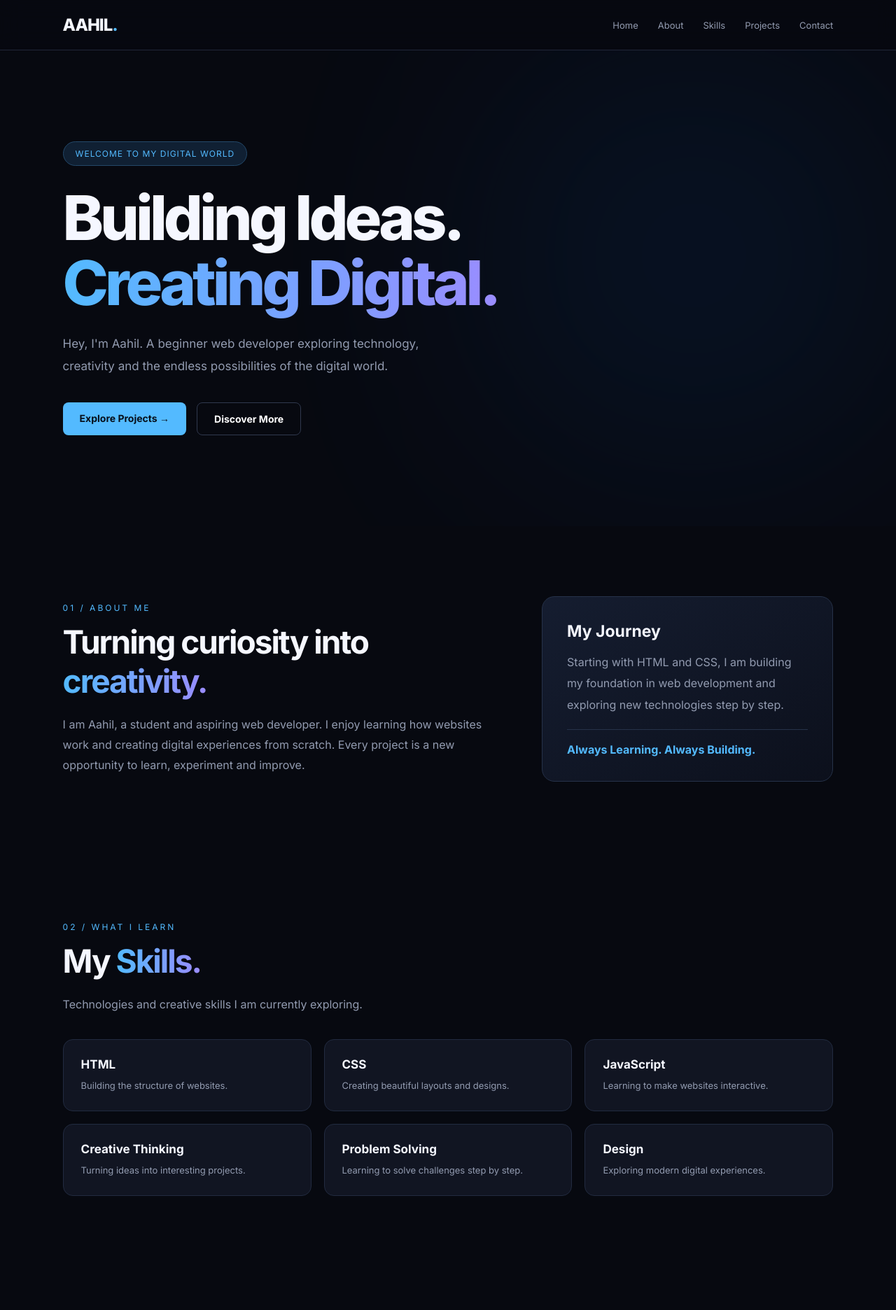
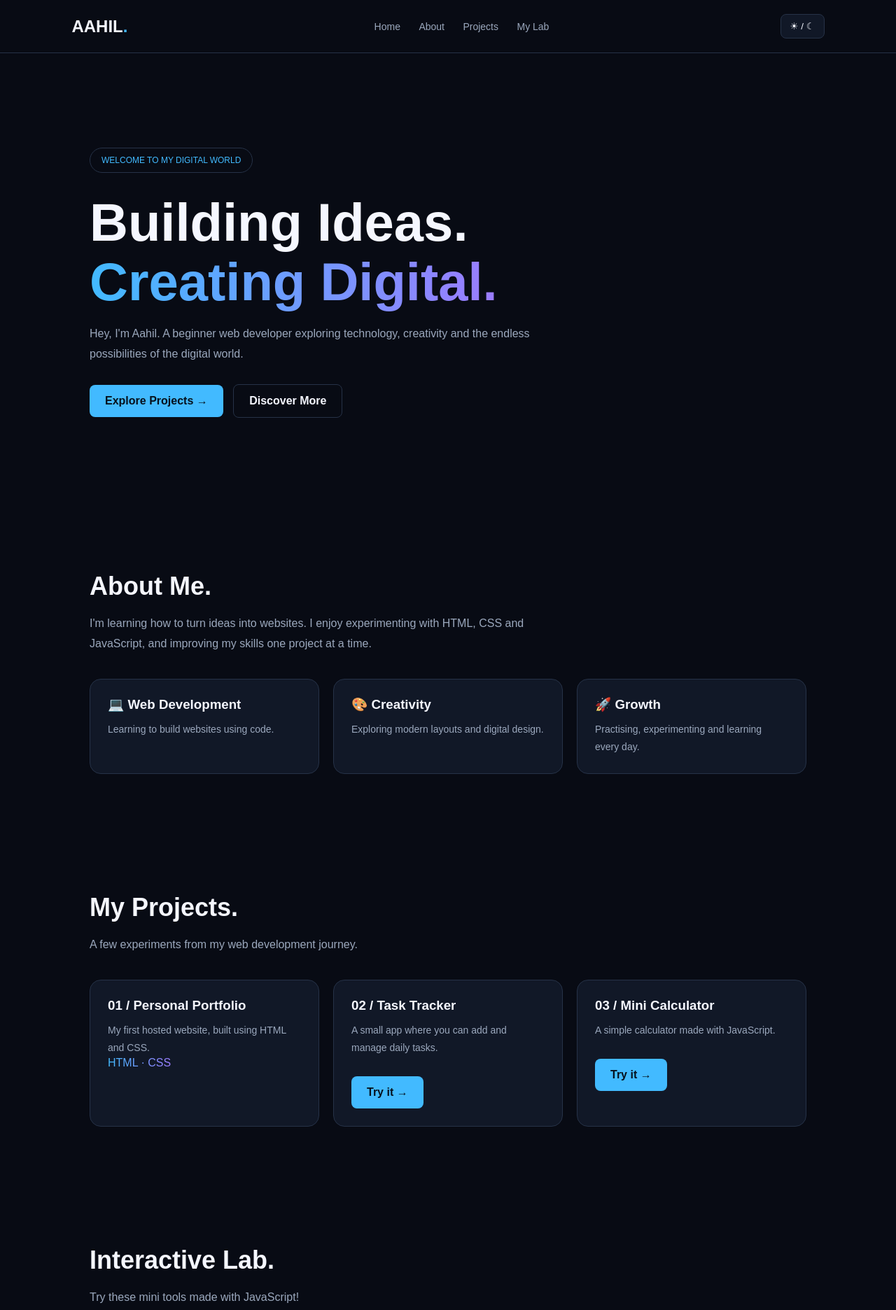
Before and after one commit to lostAdarsh01/aahil-portfolio, a plain HTML site: page index.html in a window 1280 px wide. Shown: the top 1872 px of the page at 70% size. Drawn offline with Linux system fonts and the light colour scheme.

Commit message:
Added interactive features
Refactor HTML structure and styles for improved layout and functionality.

```diff
--- a/index.html
+++ b/index.html
@@ -5,628 +5,179 @@
 <meta charset="UTF-8">
 <meta name="viewport" content="width=device-width, initial-scale=1.0">
 <title>Aahil | Digital Studio</title>
-
 <style>
-@import url('https://fonts.googleapis.com/css2?family=Inter:wght@400;500;600;700;800&display=swap');
-
 :root {
-    --bg: #070910;
-    --card: #111522;
-    --blue: #53baff;
-    --text: #f5f7ff;
-    --muted: #929bb0;
+  --bg:#080b14; --card:#111827; --text:#f5f7ff;
+  --muted:#9ba8bd; --blue:#42baff; --border:#263247;
 }
-
-* {
-    margin: 0;
-    padding: 0;
-    box-sizing: border-box;
-    scroll-behavior: smooth;
+.light {
+  --bg:#f4f7fc; --card:#ffffff; --text:#111827;
+  --muted:#536176; --border:#dce3ee;
 }
-
-body {
-    background: var(--bg);
-    color: var(--text);
-    font-family: Inter, Arial, sans-serif;
-    overflow-x: hidden;
+*{margin:0;padding:0;box-sizing:border-box;scroll-behavior:smooth}
+body{font-family:Arial,sans-serif;background:var(--bg);color:var(--text);transition:.3s}
+nav{position:sticky;top:0;z-index:10;background:var(--bg);border-bottom:1px solid var(--border);padding:20px 8%;display:flex;justify-content:space-between;align-items:center}
+.logo{font-size:24px;font-weight:900}.logo span{color:var(--blue)}
+nav a{color:var(--muted);text-decoration:none;margin-left:22px;font-size:14px}
+nav a:hover{color:var(--blue)}
+.theme{background:var(--card);color:var(--text);border:1px solid var(--border);padding:9px 13px;border-radius:8px;cursor:pointer}
+section{padding:85px 10%;scroll-margin-top:70px}
+.hero{min-height:82vh;display:flex;flex-direction:column;justify-content:center;align-items:flex-start}
+.tag{color:var(--blue);border:1px solid var(--border);padding:10px 16px;border-radius:30px;font-size:12px;margin-bottom:28px}
+h1{font-size:clamp(42px,7vw,76px);line-height:1.12;max-width:850px}
+.gradient{background:linear-gradient(90deg,#42baff,#9b7cff);background-clip:text;color:transparent}
+p{color:var(--muted);line-height:1.8;margin-top:18px;max-width:650px}
+.btn{display:inline-block;margin-top:28px;background:var(--blue);color:#06111d;text-decoration:none;padding:14px 22px;border-radius:8px;font-weight:bold}
+.btn2{background:transparent;color:var(--text);border:1px solid var(--border);margin-left:10px}
+.heading{font-size:36px;margin-bottom:12px}
+.cards{display:grid;grid-template-columns:repeat(auto-fit,minmax(220px,1fr));gap:20px;margin-top:35px}
+.card{background:var(--card);border:1px solid var(--border);padding:25px;border-radius:16px}
+.card h3{margin-bottom:12px}
+.card p{font-size:14px;margin-top:8px}
+.tools{display:grid;grid-template-columns:repeat(auto-fit,minmax(270px,1fr));gap:20px;margin-top:30px}
+input{width:100%;padding:13px;border:1px solid var(--border);border-radius:8px;background:var(--bg);color:var(--text);margin:8px 0}
+.action{background:var(--blue);color:#06111d;border:0;padding:12px 16px;border-radius:8px;font-weight:bold;cursor:pointer}
+.task{display:flex;justify-content:space-between;align-items:center;gap:10px;padding:10px 0;border-bottom:1px solid var(--border);color:var(--muted)}
+.task button{background:transparent;color:#ff7777;border:0;cursor:pointer}
+#result{color:var(--blue);margin-top:12px;min-height:22px}
+footer{text-align:center;padding:30px;border-top:1px solid var(--border);color:var(--muted)}
+@media(max-width:650px){
+ nav{padding:16px 5%;flex-wrap:wrap;gap:14px}
+ nav a{margin-left:8px;font-size:12px}
+ section{padding:65px 7%}
+ .hero{min-height:75vh}
 }
-
-a {
-    text-decoration: none;
-    color: inherit;
-}
-
-.container {
-    width: 86%;
-    max-width: 1150px;
-    margin: auto;
-}
-
-/* NAVBAR */
-
-nav {
-    position: sticky;
-    top: 0;
-    z-index: 100;
-    background: rgba(7,9,16,.88);
-    backdrop-filter: blur(15px);
-    border-bottom: 1px solid #202638;
-}
-
-.nav-inner {
-    display: flex;
-    justify-content: space-between;
-    align-items: center;
-    padding: 21px 0;
-}
-
-.logo {
-    font-size: 24px;
-    font-weight: 800;
-    letter-spacing: -1px;
-}
-
-.logo span {
-    color: var(--blue);
-}
-
-.nav-links {
-    display: flex;
-    gap: 28px;
-}
-
-.nav-links a {
-    font-size: 13px;
-    color: var(--muted);
-    transition: .3s;
-}
-
-.nav-links a:hover {
-    color: var(--blue);
-}
-
-/* HERO */
-
-.hero {
-    min-height: 85vh;
-    display: flex;
-    align-items: center;
-    position: relative;
-    overflow: hidden;
-}
-
-.hero::before {
-    content: "";
-    position: absolute;
-    width: 450px;
-    height: 450px;
-    background: #087bff;
-    filter: blur(180px);
-    opacity: .17;
-    right: 5%;
-    top: 10%;
-    border-radius: 50%;
-}
-
-.hero-content {
-    position: relative;
-    z-index: 1;
-}
-
-.badge {
-    display: inline-block;
-    color: var(--blue);
-    border: 1px solid #24496a;
-    background: #102033;
-    padding: 9px 17px;
-    border-radius: 30px;
-    font-size: 12px;
-    letter-spacing: 1px;
-    margin-bottom: 28px;
-}
-
-.hero h1 {
-    font-size: clamp(48px, 8vw, 88px);
-    line-height: 1.05;
-    letter-spacing: -5px;
-    font-weight: 800;
-}
-
-.gradient {
-    background: linear-gradient(90deg, #53baff, #9a8cff);
-    background-clip: text;
-    -webkit-background-clip: text;
-    color: transparent;
-}
-
-.hero p {
-    max-width: 550px;
-    color: var(--muted);
-    font-size: 17px;
-    line-height: 1.9;
-    margin-top: 25px;
-}
-
-.buttons {
-    display: flex;
-    gap: 15px;
-    flex-wrap: wrap;
-    margin-top: 35px;
-}
-
-.btn {
-    padding: 14px 24px;
-    border-radius: 8px;
-    font-size: 14px;
-    font-weight: 700;
-    transition: .3s;
-}
-
-.primary {
-    background: var(--blue);
-    color: #07101c;
-}
-
-.secondary {
-    border: 1px solid #30394e;
-    color: white;
-}
-
-.btn:hover {
-    transform: translateY(-4px);
-    box-shadow: 0 10px 30px #53baff25;
-}
-
-/* COMMON SECTIONS */
-
-section {
-    padding: 100px 0;
-}
-
-.section-label {
-    color: var(--blue);
-    font-size: 12px;
-    letter-spacing: 3px;
-    text-transform: uppercase;
-    margin-bottom: 13px;
-}
-
-.section-title {
-    font-size: clamp(32px, 5vw, 46px);
-    letter-spacing: -2px;
-    margin-bottom: 20px;
-}
-
-.section-description {
-    color: var(--muted);
-    line-height: 1.8;
-    max-width: 620px;
-}
-
-/* ABOUT */
-
-.about-grid {
-    display: grid;
-    grid-template-columns: 1.2fr .8fr;
-    gap: 60px;
-    align-items: center;
-}
-
-.about-box {
-    background: linear-gradient(145deg, #151d30, #0c101c);
-    border: 1px solid #263249;
-    padding: 35px;
-    border-radius: 18px;
-}
-
-.about-box h3 {
-    font-size: 23px;
-    margin-bottom: 15px;
-}
-
-.about-box p {
-    color: var(--muted);
-    line-height: 1.9;
-}
-
-.stat {
-    margin-top: 20px;
-    padding-top: 18px;
-    border-top: 1px solid #263249;
-    color: var(--blue);
-    font-weight: 700;
-}
-
-/* SKILLS */
-
-.skills {
-    display: grid;
-    grid-template-columns: repeat(3, 1fr);
-    gap: 18px;
-    margin-top: 35px;
-}
-
-.skill-card {
-    background: var(--card);
-    border: 1px solid #222b40;
-    border-radius: 14px;
-    padding: 25px;
-    transition: .3s;
-}
-
-.skill-card:hover {
-    border-color: var(--blue);
-    transform: translateY(-5px);
-}
-
-.skill-card h3 {
-    font-size: 17px;
-    margin-bottom: 9px;
-}
-
-.skill-card p {
-    color: var(--muted);
-    font-size: 13px;
-    line-height: 1.7;
-}
-
-/* PROJECTS */
-
-.projects {
-    display: grid;
-    grid-template-columns: repeat(3, 1fr);
-    gap: 20px;
-    margin-top: 35px;
-}
-
-.project {
-    background: var(--card);
-    border: 1px solid #222b40;
-    padding: 27px;
-    border-radius: 15px;
-    transition: .3s;
-}
-
-.project:hover {
-    transform: translateY(-7px);
-    border-color: var(--blue);
-}
-
-.project-number {
-    color: var(--blue);
-    font-size: 13px;
-    margin-bottom: 22px;
-}
-
-.project h3 {
-    font-size: 20px;
-    margin-bottom: 12px;
-}
-
-.project p {
-    color: var(--muted);
-    font-size: 14px;
-    line-height: 1.8;
-}
-
-.project-tag {
-    display: inline-block;
-    color: var(--blue);
-    background: #12243a;
-    padding: 6px 11px;
-    border-radius: 5px;
-    margin-top: 22px;
-    font-size: 11px;
-}
-
-/* CONTACT */
-
-.contact-box {
-    background: linear-gradient(120deg, #111c32, #10101e);
-    border: 1px solid #293751;
-    border-radius: 20px;
-    padding: 65px 25px;
-    text-align: center;
-}
-
-.contact-box p {
-    color: var(--muted);
-    margin: 15px auto 25px;
-    line-height: 1.8;
-    max-width: 500px;
-}
-
-/* FOOTER */
-
-footer {
-    padding: 30px 0;
-    border-top: 1px solid #202638;
-    text-align: center;
-    color: var(--muted);
-    font-size: 13px;
-}
-
-/* ANIMATION */
-
-.reveal {
-    animation: appear 1s ease both;
-}
-
-@keyframes appear {
-    from {
-        opacity: 0;
-        transform: translateY(25px);
-    }
-    to {
-        opacity: 1;
-        transform: translateY(0);
-    }
-}
-
-/* MOBILE */
-
-@media(max-width: 750px) {
-    .container {
-        width: 90%;
-    }
-
-    .nav-inner {
-        flex-direction: column;
-        gap: 18px;
-    }
-
-    .nav-links {
-        gap: 14px;
-        flex-wrap: wrap;
-        justify-content: center;
-    }
-
-    .nav-links a {
-        font-size: 11px;
-    }
-
-    .hero {
-        min-height: 75vh;
-    }
-
-    .hero h1 {
-        letter-spacing: -3px;
-    }
-
-    .about-grid {
-        grid-template-columns: 1fr;
-        gap: 25px;
-    }
-
-    .skills, .projects {
-        grid-template-columns: 1fr;
-    }
-
-    section {
-        padding: 70px 0;
-    }
-}
-
 </style>
 </head>
-
 <body>
 
-<!-- NAVIGATION -->
-
 <nav>
-<div class="container nav-inner">
-    <a href="#home" class="logo">AAHIL<span>.</span></a>
-
-    <div class="nav-links">
+  <div class="logo">AAHIL<span>.</span></div>
+  <div>
     <a href="#home">Home</a>
     <a href="#about">About</a>
-        <a href="#skills">Skills</a>
     <a href="#projects">Projects</a>
-        <a href="#contact">Contact</a>
+    <a href="#lab">My Lab</a>
   </div>
-</div>
+  <button class="theme" onclick="toggleTheme()">☀ / ☾</button>
 </nav>
 
-<!-- HERO -->
-
-<header class="hero" id="home">
-<div class="container hero-content reveal">
-
-    <span class="badge">WELCOME TO MY DIGITAL WORLD</span>
-
-    <h1>
-        Building Ideas.<br>
-        <span class="gradient">Creating Digital.</span>
-    </h1>
-
-    <p>
-        Hey, I'm Aahil. A beginner web developer
-        exploring technology, creativity and the
-        endless possibilities of the digital world.
-    </p>
-
-    <div class="buttons">
-        <a href="#projects" class="btn primary">
-            Explore Projects →
-        </a>
-
-        <a href="#about" class="btn secondary">
-            Discover More
-        </a>
-    </div>
-
-</div>
-</header>
-
-<!-- ABOUT -->
-
-<section id="about">
-<div class="container about-grid">
-
+<section class="hero" id="home">
+  <div class="tag">WELCOME TO MY DIGITAL WORLD</div>
+  <h1>Building Ideas.<br><span class="gradient">Creating Digital.</span></h1>
+  <p>Hey, I'm Aahil. A beginner web developer exploring technology, creativity and the endless possibilities of the digital world.</p>
   <div>
-        <div class="section-label">01 / ABOUT ME</div>
-
-        <h2 class="section-title">
-            Turning curiosity into <span class="gradient">creativity.</span>
-        </h2>
-
-        <p class="section-description">
-            I am Aahil, a student and aspiring web developer.
-            I enjoy learning how websites work and creating
-            digital experiences from scratch.
-
-            Every project is a new opportunity to learn,
-            experiment and improve.
-        </p>
-    </div>
-
-    <div class="about-box">
-        <h3>My Journey</h3>
-        <p>
-            Starting with HTML and CSS, I am building
-            my foundation in web development and
-            exploring new technologies step by step.
-        </p>
-
-        <div class="stat">
-            Always Learning. Always Building.
-        </div>
-    </div>
-
+    <a class="btn" href="#projects">Explore Projects →</a>
+    <a class="btn btn2" href="#about">Discover More</a>
   </div>
 </section>
 
-<!-- SKILLS -->
+<section id="about">
+  <h2 class="heading">About Me.</h2>
+  <p>I'm learning how to turn ideas into websites. I enjoy experimenting with HTML, CSS and JavaScript, and improving my skills one project at a time.</p>
+  <div class="cards">
+    <div class="card"><h3>💻 Web Development</h3><p>Learning to build websites using code.</p></div>
+    <div class="card"><h3>🎨 Creativity</h3><p>Exploring modern layouts and digital design.</p></div>
+    <div class="card"><h3>🚀 Growth</h3><p>Practising, experimenting and learning every day.</p></div>
+  </div>
+</section>
 
-<section id="skills">
-<div class="container">
-
-    <div class="section-label">02 / WHAT I LEARN</div>
-
-    <h2 class="section-title">
-        My <span class="gradient">Skills.</span>
-    </h2>
-
-    <p class="section-description">
-        Technologies and creative skills I am currently exploring.
-    </p>
-
-    <div class="skills">
-
-        <div class="skill-card">
-            <h3>HTML</h3>
-            <p>Building the structure of websites.</p>
+<section id="projects">
+  <h2 class="heading">My Projects.</h2>
+  <p>A few experiments from my web development journey.</p>
+  <div class="cards">
+    <div class="card">
+      <h3>01 / Personal Portfolio</h3>
+      <p>My first hosted website, built using HTML and CSS.</p>
+      <span class="gradient">HTML · CSS</span>
     </div>
-
-        <div class="skill-card">
-            <h3>CSS</h3>
-            <p>Creating beautiful layouts and designs.</p>
+    <div class="card">
+      <h3>02 / Task Tracker</h3>
+      <p>A small app where you can add and manage daily tasks.</p>
+      <a href="#lab" class="btn">Try it →</a>
     </div>
-
-        <div class="skill-card">
-            <h3>JavaScript</h3>
-            <p>Learning to make websites interactive.</p>
-        </div>
-
-        <div class="skill-card">
-            <h3>Creative Thinking</h3>
-            <p>Turning ideas into interesting projects.</p>
-        </div>
-
-        <div class="skill-card">
-            <h3>Problem Solving</h3>
-            <p>Learning to solve challenges step by step.</p>
-        </div>
-
-        <div class="skill-card">
-            <h3>Design</h3>
-            <p>Exploring modern digital experiences.</p>
-        </div>
-
+    <div class="card">
+      <h3>03 / Mini Calculator</h3>
+      <p>A simple calculator made with JavaScript.</p>
+      <a href="#lab" class="btn">Try it →</a>
     </div>
   </div>
 </section>
 
-<!-- PROJECTS -->
-
-<section id="projects">
-<div class="container">
-
-    <div class="section-label">03 / MY WORK</div>
-
-    <h2 class="section-title">
-        Selected <span class="gradient">Projects.</span>
-    </h2>
-
-    <p class="section-description">
-        A collection of my learning projects and experiments.
-    </p>
-
-    <div class="projects">
-
-        <div class="project">
-            <div class="project-number">PROJECT / 01</div>
-            <h3>First Website</h3>
-            <p>My first step into the world of website development.</p>
-            <span class="project-tag">HTML + CSS</span>
+<section id="lab">
+  <h2 class="heading">Interactive Lab.</h2>
+  <p>Try these mini tools made with JavaScript!</p>
+  <div class="tools">
+    <div class="card">
+      <h3>📝 Task Tracker</h3>
+      <input id="taskInput" placeholder="Enter a task...">
+      <button class="action" onclick="addTask()">Add Task +</button>
+      <div id="taskList"></div>
     </div>
-
-        <div class="project">
-            <div class="project-number">PROJECT / 02</div>
-            <h3>Personal Portfolio</h3>
-            <p>A personal space to showcase my skills and journey.</p>
-            <span class="project-tag">WEB DESIGN</span>
+    <div class="card">
+      <h3>🔢 Mini Calculator</h3>
+      <input id="num1" type="number" placeholder="First number">
+      <input id="num2" type="number" placeholder="Second number">
+      <div style="display:flex;gap:8px;flex-wrap:wrap;margin-top:8px">
+        <button class="action" onclick="calculate('+')">+</button>
+        <button class="action" onclick="calculate('-')">−</button>
+        <button class="action" onclick="calculate('*')">×</button>
+        <button class="action" onclick="calculate('/')">÷</button>
       </div>
-
-        <div class="project">
-            <div class="project-number">PROJECT / 03</div>
-            <h3>Coming Soon</h3>
-            <p>More creative ideas and exciting experiments ahead.</p>
-            <span class="project-tag">IN PROGRESS</span>
-        </div>
-
+      <div id="result">Your result will appear here.</div>
     </div>
   </div>
 </section>
 
-<!-- CONTACT -->
-
-<section id="contact">
-<div class="container">
-
-    <div class="contact-box">
-        <div class="section-label">04 / GET IN TOUCH</div>
-
-        <h2 class="section-title">
-            Let's create something <span class="gradient">great.</span>
-        </h2>
-
-        <p>
-            Interested in technology and creative ideas?
-            Follow my journey as I continue learning and building.
-        </p>
-
-        <a href="#home" class="btn primary">
-            Back to Top ↑
-        </a>
-    </div>
-
-</div>
-</section>
-
-<!-- FOOTER -->
-
 <footer>
-    <div class="container">
-        © <span id="year"></span> Aahil. Built with curiosity.
-    </div>
+  <p>Designed & built by Aahil.</p>
+  <p>Learning today. Building tomorrow. 🚀</p>
 </footer>
 
 <script>
-document.getElementById("year").textContent =
-    new Date().getFullYear();
+function toggleTheme(){
+  document.body.classList.toggle("light");
+}
+
+function addTask(){
+  const input=document.getElementById("taskInput");
+  const value=input.value.trim();
+  if(!value)return;
+
+  const task=document.createElement("div");
+  task.className="task";
+
+  const label=document.createElement("span");
+  label.textContent=value;
+
+  const remove=document.createElement("button");
+  remove.textContent="Delete";
+  remove.onclick=()=>task.remove();
+
+  task.append(label,remove);
+  document.getElementById("taskList").appendChild(task);
+  input.value="";
+}
+
+function calculate(operator){
+  const a=Number(document.getElementById("num1").value);
+  const b=Number(document.getElementById("num2").value);
+  if(document.getElementById("num1").value==="" ||
+     document.getElementById("num2").value===""){
+    document.getElementById("result").textContent="Enter both numbers first.";
+    return;
+  }
+  if(operator==="/" && b===0){
+    document.getElementById("result").textContent="Cannot divide by zero.";
+    return;
+  }
+  let answer;
+  if(operator==="+")answer=a+b;
+  if(operator==="-")answer=a-b;
+  if(operator==="*")answer=a*b;
+  if(operator==="/")answer=a/b;
+  document.getElementById("result").textContent="Result: "+answer;
+}
 </script>
-
 </body>
 </html>
```
Lines whose indentation alone changed are shown as unchanged.
